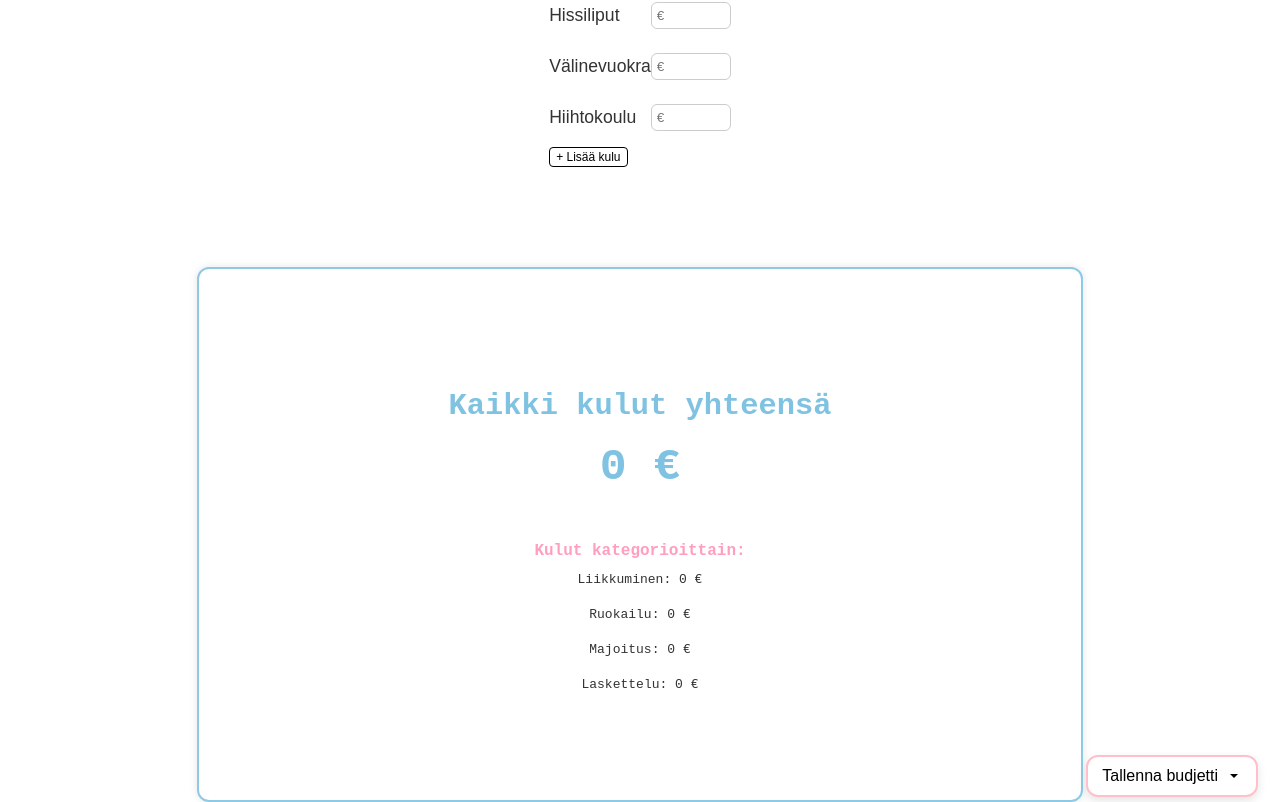
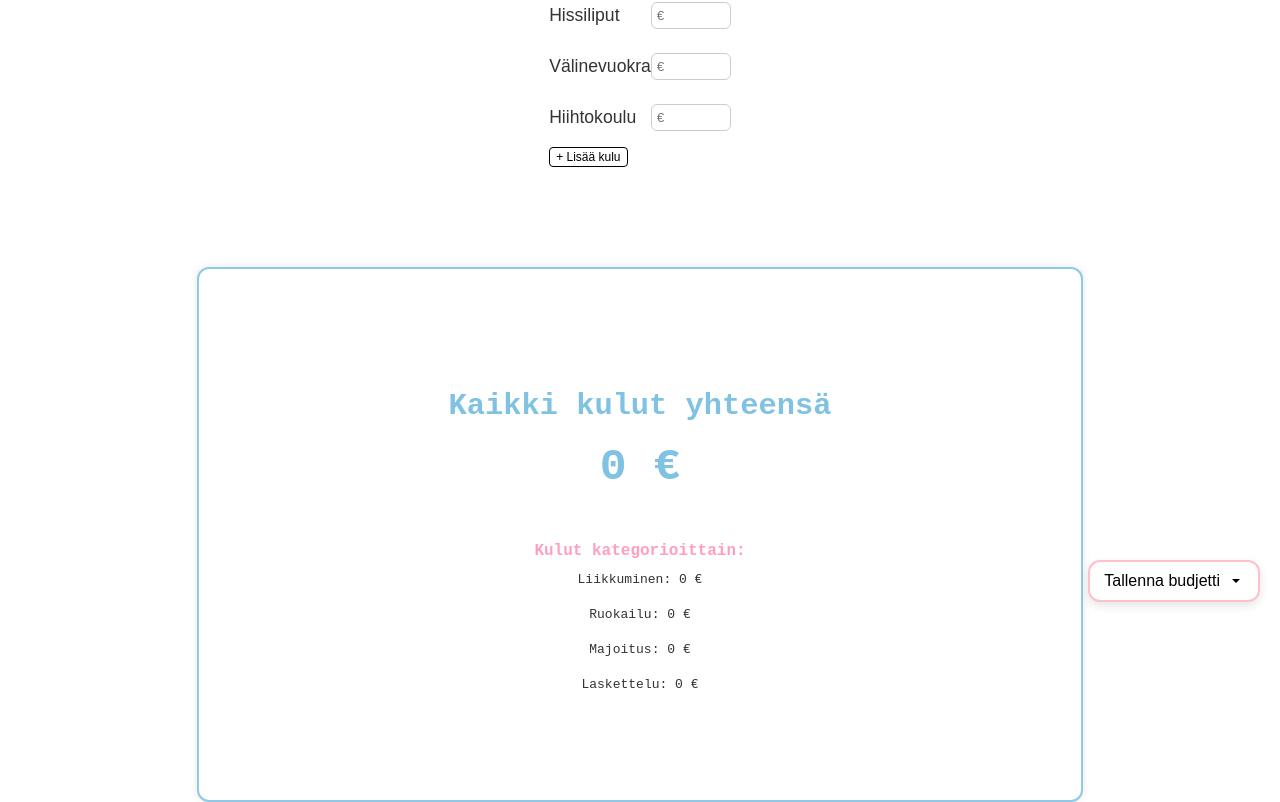
Before and after one commit to ilonamarkula/laskulaskuri, a React (Create React App) app: page /laskuri in a window 1280 px wide. Shown: the part 872-1674 px from the top of the page. Built offline with nearby package versions, Linux system fonts and the light colour scheme.

Commit message:
ylempänä

```diff
--- a/src/styles.css
+++ b/src/styles.css
@@ -481,9 +481,9 @@ body {
 
 .dropdown-wrapper {
   position: absolute;
-  bottom: 5px;
-  right: 22px;
-  z-index: 999;
+  bottom: 200px;
+  right: 20px;
+  z-index: 1000;
 }
 
 .dropdown-button {
@@ -680,6 +680,8 @@ body {
   display: flex;
   align-items: center;
   gap: 8px;
+  position: relative;
+  z-index: 1000;
 }
 
 .save-budget-button:hover {
@@ -696,10 +698,11 @@ body {
   border: 2px solid pink;
   border-radius: 12px;
   padding: 8px 0;
-  margin-top: 8px;
+  margin-top: 4px;
   box-shadow: 0 4px 10px rgba(0, 0, 0, 0.1);
   list-style: none;
   min-width: 120px;
+  z-index: 1001;
 }
 
 .save-dropdown-menu li {
```
